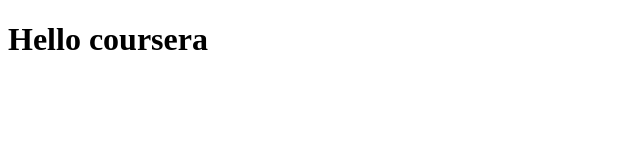
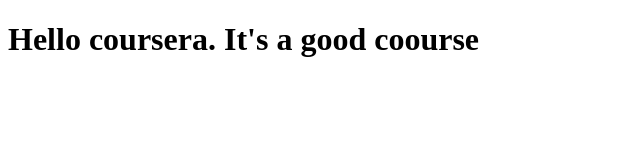
Before and after one commit to ninamml/coursera-test, a plain HTML site: page site/index.html in a window 1280 px wide. Shown: the whole page, without its empty margins (0-640 px from the left). Drawn offline with Linux system fonts and the light colour scheme.

Commit message:
Samll addition to our page content.

```diff
--- a/site/index.html
+++ b/site/index.html
@@ -6,6 +6,6 @@
     <title>Hello coursera</title>
 </head>
 <body>
-    <h1>Hello coursera</h1>
+    <h1>Hello coursera. It's a good coourse</h1>
 </body>
 </html>
```
